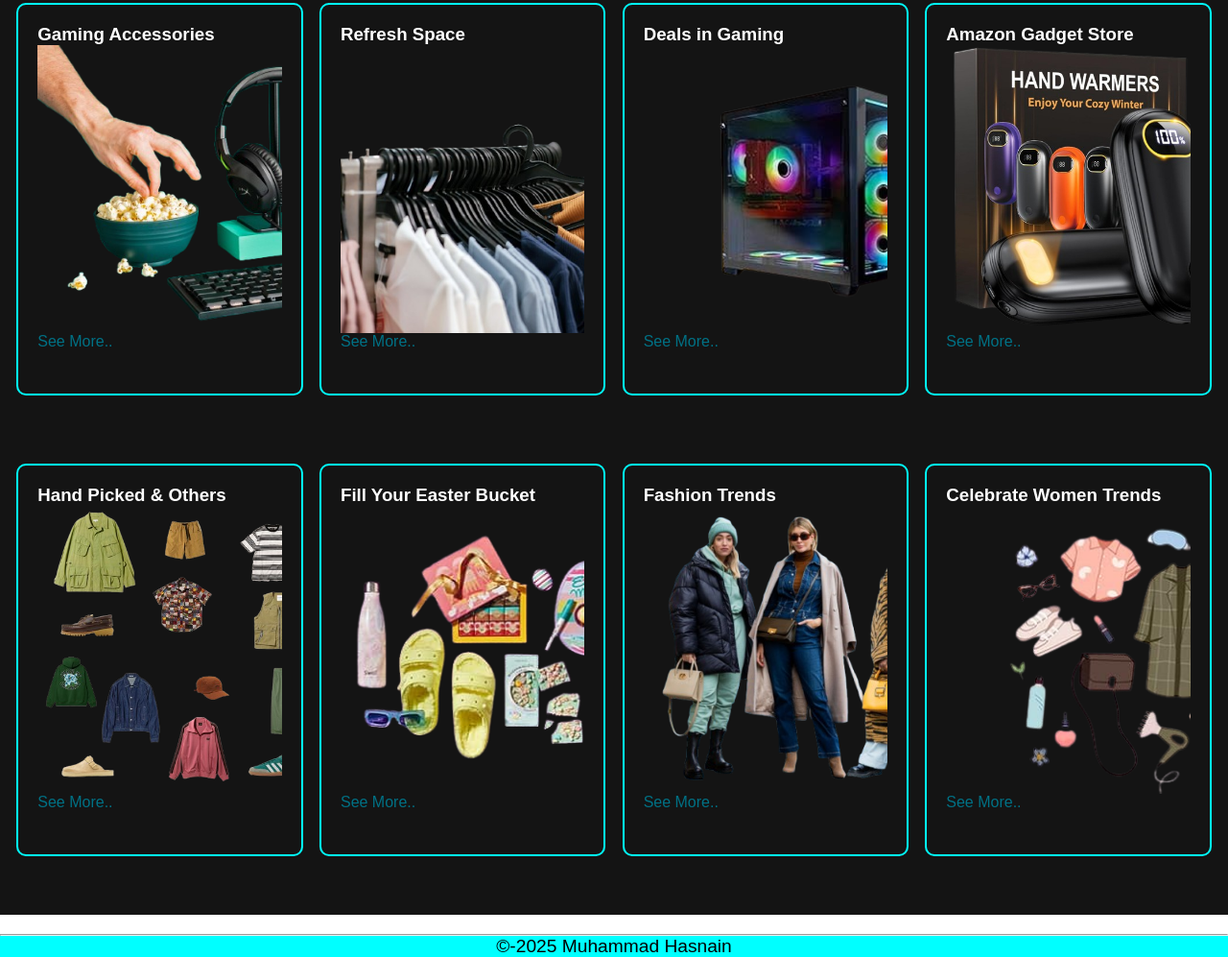
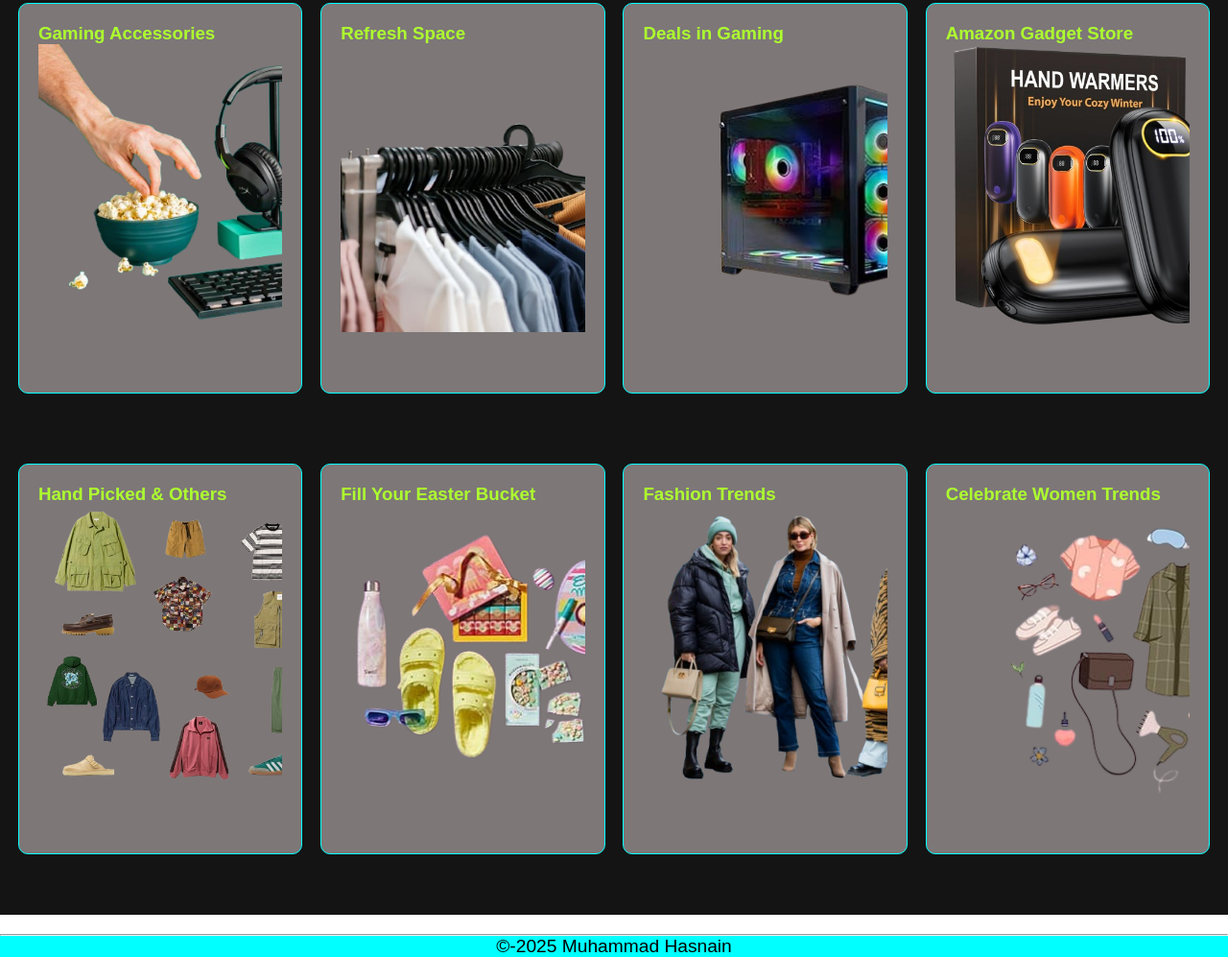
Before and after one commit to Hasnain-rdj/Amazon_Web_Replica, a plain HTML site: page index.html in a window 1280 px wide. Shown: the part 507-1504 px from the top of the page at 96% size. Drawn offline with Linux system fonts and the light colour scheme.

Commit message:
Modified CSS

```diff
--- a/HeaderStyle.css
+++ b/HeaderStyle.css
@@ -165,7 +165,7 @@ span {
     flex-wrap: wrap;
     justify-content: space-evenly;
     background-color: #141414;
-    color: white;
+    color: greenyellow;
     margin-bottom: 20px;
     height: 120vh;
 }
@@ -173,16 +173,18 @@ span {
 .box {
     height: 370px;
     width: 23%;
-    background: transparent;
+    background: rgb(125, 119, 119);
     margin-top: 10px;
     padding: 20px 0px 15px;
     transition: 0.3s ease-in-out;
     border-radius: 10px;
-    border: 2px solid aqua;
+    border: 1px solid aqua;
 }
 
 .box:hover {
     transform: scale(1.02);
+    background: transparent;
+    border: 2px solid aqua;
 }
 
 .img-box {
--- a/index.html
+++ b/index.html
@@ -87,56 +87,51 @@
             <div class="box-content">
                 <h3>Gaming Accessories</h3>
                 <div class="img-box" style="background-image: url('Gaming.png');"></div>
-                <p>See More..</p>
+
             </div>
         </div>
         <div class="box">
             <div class="box-content">
                 <h3>Refresh Space</h3>
                 <div class="img-box" style="background-image: url('RefreshSpace.png');"></div>
-                <p>See More..</p>
             </div>
         </div>
         <div class="box">
             <div class="box-content">
                 <h3>Deals in Gaming</h3>
                 <div class="img-box" style="background-image: url('Deals.png');"></div>
-                <p>See More..</p>
+
             </div>
         </div>
         <div class="box">
             <div class="box-content">
                 <h3>Amazon Gadget Store</h3>
                 <div class="img-box" style="background-image: url('AmazonGadget.png');"></div>
-                <p>See More..</p>
             </div>
         </div>
         <div class="box">
             <div class="box-content">
                 <h3>Hand Picked & Others</h3>
                 <div class="img-box" style="background-image: url('HandPicked.png');"></div>
-                <p>See More..</p>
             </div>
         </div>
         <div class="box">
             <div class="box-content">
                 <h3>Fill Your Easter Bucket</h3>
                 <div class="img-box" style="background-image: url('Fill.png');"></div>
-                <p>See More..</p>
+
             </div>
         </div>
         <div class="box">
             <div class="box-content">
                 <h3>Fashion Trends</h3>
                 <div class="img-box" style="background-image: url('Fashion.png');"></div>
-                <p>See More..</p>
             </div>
         </div>
         <div class="box">
             <div class="box-content">
                 <h3>Celebrate Women Trends</h3>
                 <div class="img-box" style="background-image: url('Celebrate.png');"></div>
-                <p>See More..</p>
             </div>
         </div>
     </div>
```
